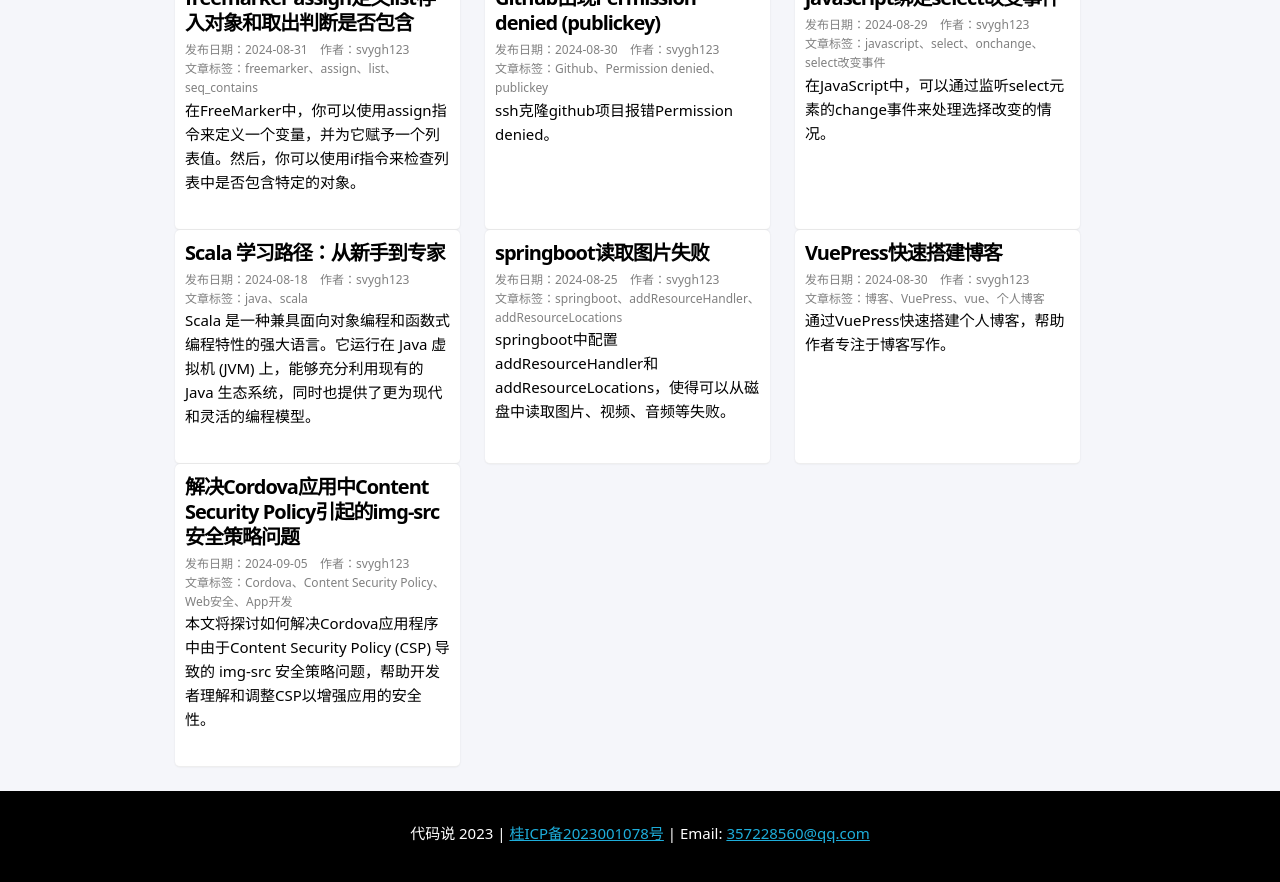
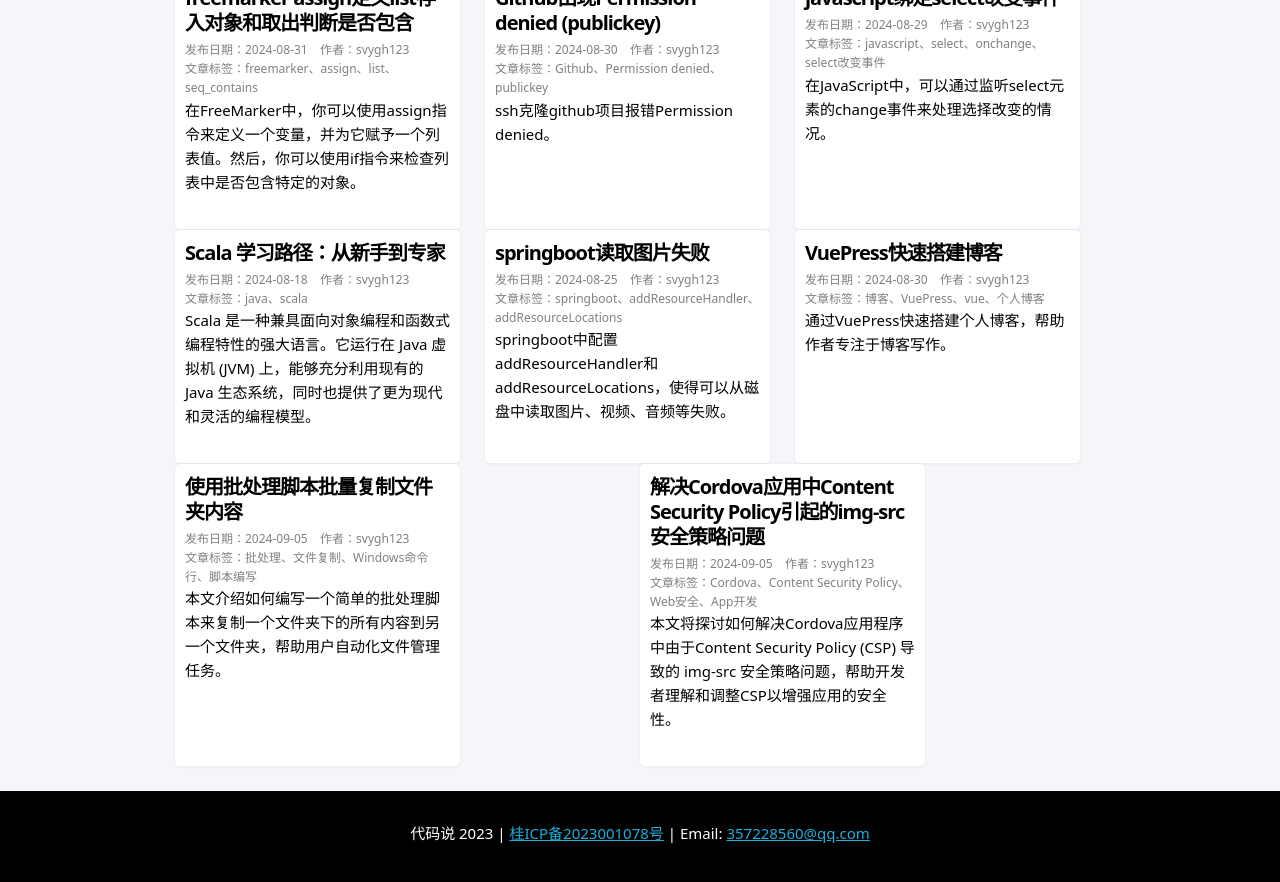
Before and after one commit to svygh123/svygh123.github.io, a Jekyll site: the page index.html, which Jekyll copies as it is, in a window 1280 px wide and 900 px high, scrolled down 2268 px. Shown: the top 882 px of the window. Built offline with Jekyll 4.4.1, drawn with Linux system fonts in a browser that asks for light colours; Markdown is read by kramdown in place of the engine named in the settings; comment, search, counter and statistics services are not loaded.

```diff
--- a/index.html
+++ b/index.html
@@ -263,6 +263,17 @@
                   </div>
               </a>
               <hr>
+              <a class="four columns bb-1 mb-15 item" href="post/使用批处理脚本批量复制文件夹内容.html">
+                  <div class="card h-100">
+                      <div class="card-body">
+                          <h2 class="card-header">使用批处理脚本批量复制文件夹内容</h2>
+                          <div class="info">发布日期：2024-09-05&nbsp;&nbsp;&nbsp;&nbsp;作者：svygh123</div>
+                          <div class="info">文章标签：批处理、文件复制、Windows命令行、脚本编写</div>
+                          <p>本文介绍如何编写一个简单的批处理脚本来复制一个文件夹下的所有内容到另一个文件夹，帮助用户自动化文件管理任务。</p>
+                      </div>
+                  </div>
+              </a>
+              <hr>
               <a class="four columns bb-1 mb-15 item" href="post/解决Cordova应用中Content%20Security%20Policy引起的img-src安全策略问题.html">
                   <div class="card h-100">
                       <div class="card-body">
--- a/post/付费问答系统的设计与实现.html
+++ b/post/付费问答系统的设计与实现.html
@@ -44,6 +44,7 @@
 <li><strong>数据库</strong>：存储用户信息、交易记录、问题和答案等数据。</li>
 <li><strong>支付网关</strong>：集成第三方支付服务（如微信, 支付宝）以处理在线支付。</li>
 </ul>
+<p><img src="https://s21.ax1x.com/2024/09/05/pAZaOPg.png" alt="1.付费问答系统-登录" /></p>
 <h3>2. 主要功能模块</h3>
 <ul>
 <li><strong>用户注册/登录</strong>：允许用户创建账户或登录现有账户。</li>
@@ -54,6 +55,7 @@
 <li><strong>消息通知</strong>：通过电子邮件或应用内通知提醒用户有关其问题的状态更新。</li>
 <li><strong>搜索和分类</strong>：帮助用户查找特定领域的问题和答案。</li>
 </ul>
+<p><img src="https://s21.ax1x.com/2024/09/05/pAZaXGQ.png" alt="2.付费问答系统-首页" /></p>
 <h3>3. 技术选型</h3>
 <ul>
 <li><strong>前端</strong>：可以使用Bootstrap, Vue.js等现代JavaScript框架来构建响应式用户界面。</li>
@@ -61,12 +63,14 @@
 <li><strong>数据库</strong>：MySQL，MongoDB等根据实际需求选择合适的数据库。</li>
 <li><strong>支付网关</strong>：微信, 支付宝等提供API用于处理支付事务。</li>
 </ul>
+<p><img src="https://s21.ax1x.com/2024/09/05/pAZaqIS.png" alt="3.付费问答系统-移动端登录" /></p>
 <h3>4. 安全性考虑</h3>
 <ul>
 <li><strong>数据加密</strong>：对敏感数据（如密码、支付信息）进行加密存储。</li>
 <li><strong>身份验证</strong>：实施强密码策略，使用HTTPS协议保证通信安全。</li>
 <li><strong>防欺诈措施</strong>：实施反垃圾邮件机制，防止滥用系统。</li>
 </ul>
+<p><img src="https://s21.ax1x.com/2024/09/05/pAZaba8.png" alt="4.付费问答系统-移动端首页" /></p>
 <h3>5. 性能优化</h3>
 <ul>
 <li><strong>缓存策略</strong>：使用缓存减少数据库访问频率，提高加载速度。</li>
```
Also changed, not shown: post/使用批处理脚本批量复制文件夹内容.html (added, +87 -0 lines).
